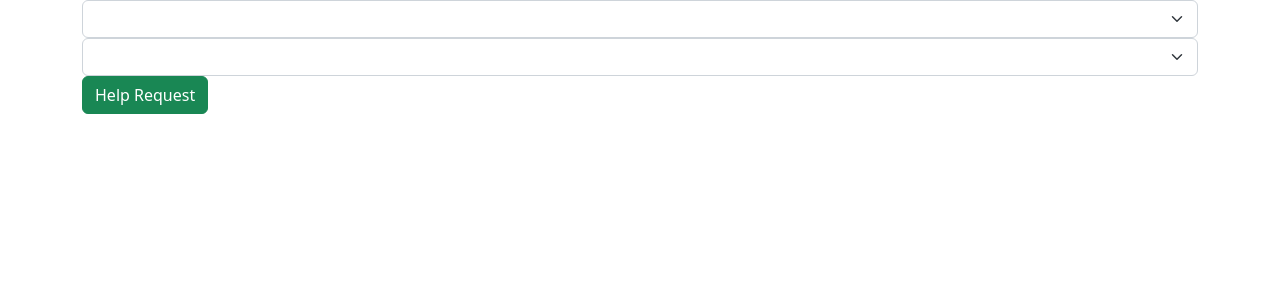
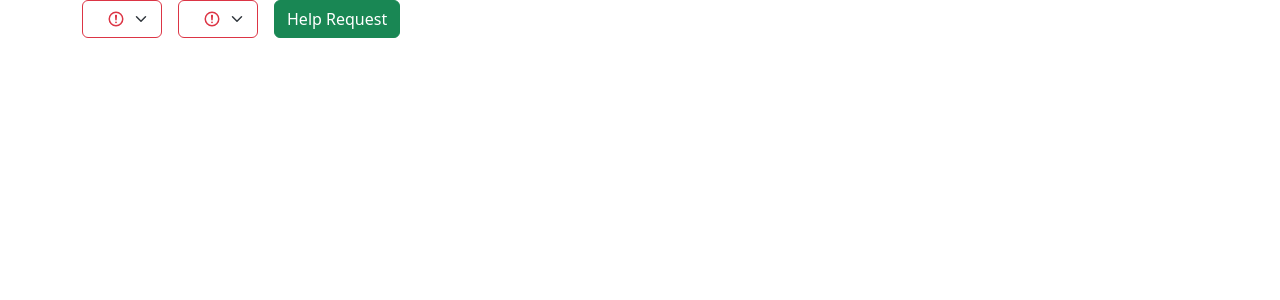
Before and after one commit to azmisahin-article/nextjs-api-mongodb, a Next.js app: page / in a window 1280 px wide. Shown: the top 300 px of the page. Built offline with nearby package versions, Linux system fonts and the light colour scheme.

Commit message:
header form

```diff
--- a/pages/index.js
+++ b/pages/index.js
@@ -1,6 +1,10 @@
 import Head from 'next/head'
 
 export default function Home() {
+
+  var cities = []
+  var needs = []
+
   return (
     <>
       <Head>
@@ -12,17 +16,25 @@ export default function Home() {
       <main>
         <div className='container'>
 
-          <form>
+          <form className='was-validated row gy-2 gx-3'>
 
             <div className='col-auto'>
               <select className='form-select' placeholder='city name' required>
-                <option></option>
+                {
+                  cities.map((city) => {
+                    return <option key={city._id}>{city.cityName}</option>
+                  })
+                }
               </select>
             </div>
 
             <div className='col-auto'>
               <select className='form-select' placeholder='type of need' required>
-                <option ></option>
+                {
+                  needs.map((need) => {
+                    return <option key={need._id}>{need.kind}</option>
+                  })
+                }
               </select>
             </div>
 
```
